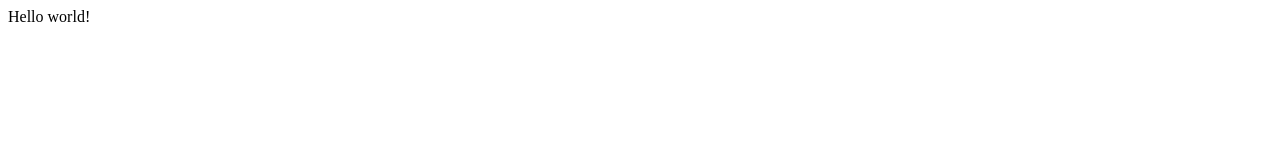
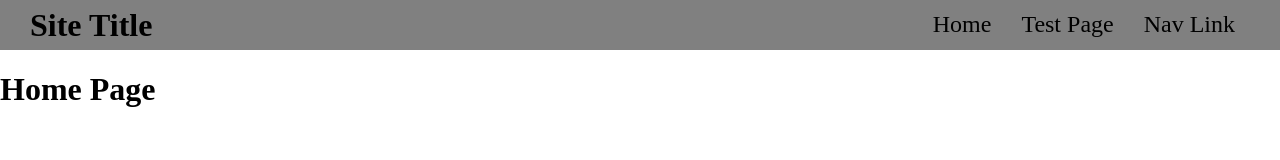
Before and after one commit to matthew-talamantes/gatsby-space-tourism, a Gatsby site: page / in a window 1280 px wide. Built offline with nearby package versions, Linux system fonts and the light colour scheme; Gatsby itself is replaced by a stand-in of ours.

Commit message:
Add navbar to site

```diff
--- a/gatsby-config.js
+++ b/gatsby-config.js
@@ -6,5 +6,7 @@
 
 module.exports = {
   /* Your site config here */
-  plugins: [],
+  plugins: [
+    `gatsby-plugin-react-helmet`,
+  ],
 }
--- a/package.json
+++ b/package.json
@@ -15,8 +15,10 @@
   },
   "dependencies": {
     "gatsby": "^4.14.1",
+    "gatsby-plugin-react-helmet": "^5.15.0",
     "react": "^17.0.1",
-    "react-dom": "^17.0.1"
+    "react-dom": "^17.0.1",
+    "react-helmet": "^6.1.0"
   },
   "devDependencies": {
     "prettier": "^2.6.2"
--- /dev/null
+++ b/src/assets/css/sass/navbar.scss
@@ -0,0 +1,200 @@
+* {
+    margin: 0;
+    box-sizing: border-box;
+}
+
+#skip-nav {
+    position: absolute;
+    left: -10000px;
+    top: auto;
+    width: 1px;
+    height: 1px;
+    overflow: hidden;
+}
+
+#skip-nav:focus {
+    position: static;
+    width: auto;
+    height: auto;
+}
+
+.sr-only:not(:focus):not(:active) {
+    clip: rect(0 0 0 0);
+    clip-path: inset(50%);
+    height: 1px;
+    overflow: hidden;
+    position: absolute;
+    white-space: nowrap;
+    width: 1px;
+}
+
+.navbar {
+    position: relative;
+    z-index: 10;
+    width: 100%;
+    height: 50px;
+    overflow: hidden;
+    background-color: gray;
+    transition: height 0.4s;
+
+    h1 {
+        margin: 0;
+    }
+}
+
+#content {
+    position: relative;
+    z-index: 0;
+}
+
+.navbar-wrapper {
+    display: flex;
+    width: 100%;
+    height: 50px;
+    flex-direction: row;
+    justify-content: space-between;
+    align-items: center;
+    margin: 0;
+    padding: 5px 30px;
+    background-color: grey;
+}
+
+.navbar a {
+    text-decoration: none;
+    color: inherit;
+}
+
+#site-branding {
+    width: auto;
+    max-height: 50px;
+    position: relative;
+    z-index: 2;
+}
+
+#site-title {
+    font-size: 2em;
+}
+
+#menu-toggle {
+    position: relative;
+    z-index: 2;
+    height: 25px;
+    display: flex;
+    flex-direction: column;
+    justify-content: space-between;
+    align-items: center;
+    cursor: pointer;
+    background-color: inherit;
+    border: none;
+    transition: 0.4s;
+}
+
+span.menu-btn-bar {
+    display: block;
+    width: 35px;
+    height: 4px;
+    background-color: black;
+    border-radius: 10px;
+    transition: 0.4s;
+}
+
+button.expanded #bar-top {
+    transform: rotate(45deg) translate(7px, 6px);
+}
+
+button.expanded #bar-middle {
+    opacity: 0;
+}
+
+button.expanded #bar-bottom {
+    transform: rotate(-45deg) translate(8px, -6px);
+}
+
+ul.nav {
+    list-style: none;
+}
+
+.nav {
+    position: absolute;
+    top: 0;
+    left: 0;
+    width: 100%;
+    z-index: -1;
+    margin-top: 50px;
+    padding: 0;
+    display: flex;
+    flex-direction: column;
+    justify-content: flex-start;
+    align-items: center;
+    transition: transform 0.4s;
+}
+
+.nav.collapsed {
+    transform: translateY(-100%);
+}
+
+.nav-item {
+    width: 100%;
+    position: relative;
+}
+
+.nav-link {
+    text-decoration: none;
+    color: inherit;
+    display: block;
+    width: 100%;
+    padding: 10px 0;
+    font-size: 1.5em;
+    text-align: center;
+    background-color: grey;
+}
+
+.nav-link:hover {
+    background-color: lightgray;
+}
+
+.nav>.nav-item:not(:last-child)::after {
+    display: block;
+    position: absolute;
+    bottom: 0;
+    left: 50%;
+    transform: translateX(-50%);
+    content: '';
+    width: 50%;
+    height: 1px;
+    background-color: black;
+    border-radius: 2px;
+}
+
+@media (min-width: 800px) {
+    #menu-toggle {
+        display: none;
+    }
+
+    .nav {
+        position: relative;
+        width: auto;
+        flex-direction: row;
+        justify-content: space-between;
+        align-items: center;
+        z-index: 1;
+        margin-top: 0;
+    }
+
+    .nav.collapsed {
+        transform: translateY(0%);
+    }
+
+    .nav-link {
+        padding: 10px 15px;
+    }
+
+    .nav-item,
+    .nav-link {
+        width: auto;
+    }
+
+    .nav>.nav-item:not(:last-child)::after {
+        display: none;
+    }
+}
--- /dev/null
+++ b/src/components/Layout.js
@@ -0,0 +1,17 @@
+import React from 'react';
+import Navbar from './navbar';
+
+import "../assets/css/normalize.css";
+
+const Layout = ({ children }) => {
+  return (
+    <>
+        <Navbar />
+        <main id="content">
+            {children}
+        </main>
+    </>
+  );
+};
+
+export default Layout;
--- a/src/components/Navbar.js
+++ b/src/components/Navbar.js
@@ -1,8 +1,39 @@
 import React from 'react';
+import {Helmet} from 'react-helmet';
+import { withPrefix } from 'gatsby';
+
+import "../assets/css/navbar.css";
+
 
 const Navbar = () => {
+
   return (
-    <div>Navbar</div>
+    <>
+    <a href="#content" id="skip-nav">Skip to main content</a>
+    <header className="navbar">
+        <div className="navbar-wrapper">
+            <section id="site-branding">
+                <a href="#"><h1 id="site-title">Site Title</h1></a>
+            </section>
+            <nav id="main-menu" aria-labelledby="mainmenulabel">
+                <h2 id="mainmenulabel" className="sr-only">Main Menu</h2>
+                <button id="menu-toggle" className="" type="button" aria-controls="navbarSupportedContent" aria-expanded="false" aria-label="Toggle navigation">
+                    <span className="menu-btn-bar" id="bar-top"></span>
+                    <span className="menu-btn-bar" id="bar-middle"></span>
+                    <span className="menu-btn-bar" id="bar-bottom"></span>
+                </button>
+                <ul className="nav  collapsed" id="navbarSupporedtContent" aria-hidden="true">
+                    <li className="nav-item"><a href="./navbar.html" className="nav-link" tabIndex="0">Home</a></li>
+                    <li className="nav-item"><a href="./test.html" className="nav-link" tabIndex="0">Test Page</a></li>
+                    <li className="nav-item"><a href="#" className="nav-link" tabIndex="0">Nav Link</a></li>
+                </ul>
+            </nav>
+        </div>
+        <Helmet>
+            <script src={withPrefix('js/NavbarJs.js')} type="text/javascript"></script>
+        </Helmet>
+    </header>
+    </>
   );
 };
 
--- a/src/pages/index.js
+++ b/src/pages/index.js
@@ -1,5 +1,10 @@
-import React from "react"
+import React from "react";
+import Layout from "../components/Layout";
 
 export default function Home() {
-  return <div>Hello world!</div>
-}
+  return (
+    <Layout>
+      <h1>Home Page</h1>
+    </Layout>
+  )
+};
--- /dev/null
+++ b/static/js/NavbarJs.js
@@ -0,0 +1,59 @@
+const setMenuState = (state) => {
+  const navbar = document.getElementsByClassName("navbar")[0];
+  const btn = document.getElementById("menu-toggle");
+  const menu = document.getElementById("navbarSupporedtContent");
+  const navLinks = Array.from(document.getElementsByClassName("nav-link"));
+  const navItems = Array.from(document.getElementsByClassName("nav-item"));
+  let expandedHeight = navItems[0].offsetHeight * navItems.length + 50;
+  let ariaState = "";
+  let hiddenState = "";
+  let tabIndex = "";
+  if (state === "true") {
+    ariaState = "true";
+    hiddenState = "false";
+    tabIndex = "0";
+    navbar.style.height = `${expandedHeight}px`;
+    if (!btn.classList.contains("expanded")) {
+      btn.classList.add("expanded");
+      menu.classList.remove("collapsed");
+      navbar.classList.add("expanded");
+    }
+  } else {
+    ariaState = "false";
+    hiddenState = "true";
+    tabIndex = "-1";
+    navbar.style.height = "50px";
+    if (btn.classList.contains("expanded")) {
+      btn.classList.remove("expanded");
+      menu.classList.add("collapsed");
+      navbar.classList.remove("expanded");
+    }
+  }
+
+  btn.setAttribute("aria-expanded", ariaState);
+  menu.setAttribute("aria-hidden", hiddenState);
+  navLinks.forEach((link) => link.setAttribute("tabindex", tabIndex));
+};
+
+const toggleMenu = () => {
+  const btn = document.getElementById("menu-toggle");
+  const ariaExpand = btn.getAttribute("aria-expanded");
+  if (ariaExpand === "true") {
+    setMenuState("false");
+  } else {
+    setMenuState("true");
+  }
+};
+
+const screenCheck = () => {
+  if (window.screen.width < 800) {
+    setMenuState("false");
+  } else {
+    const navbar = document.getElementsByClassName("navbar")[0];
+    navbar.style.height = "50px";
+  }
+};
+
+screenCheck();
+document.getElementById("menu-toggle").addEventListener("click", toggleMenu);
+window.onresize = screenCheck;
```
Also changed, not shown: src/assets/css/navbar.css (added), 2 other files.
